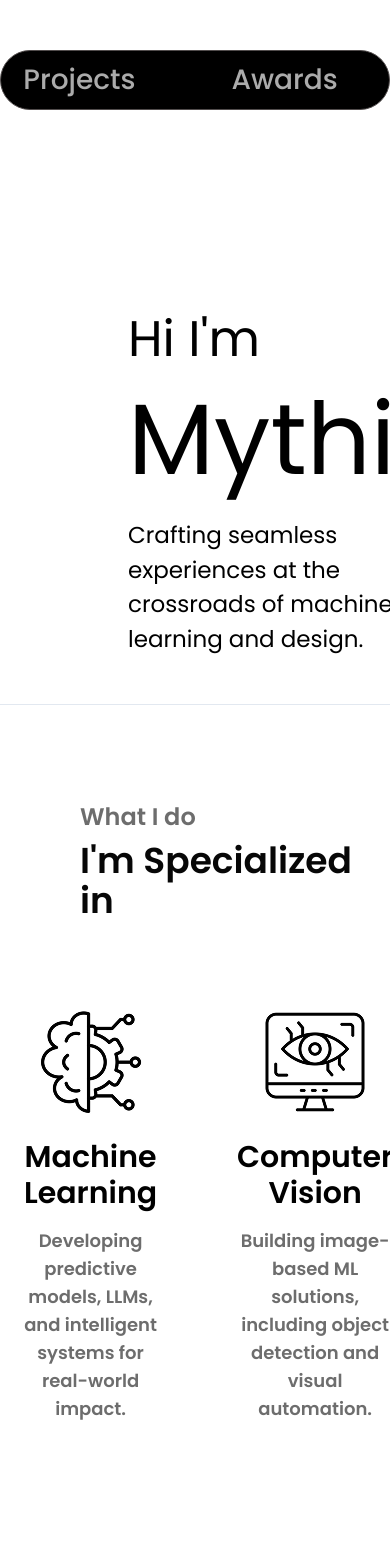
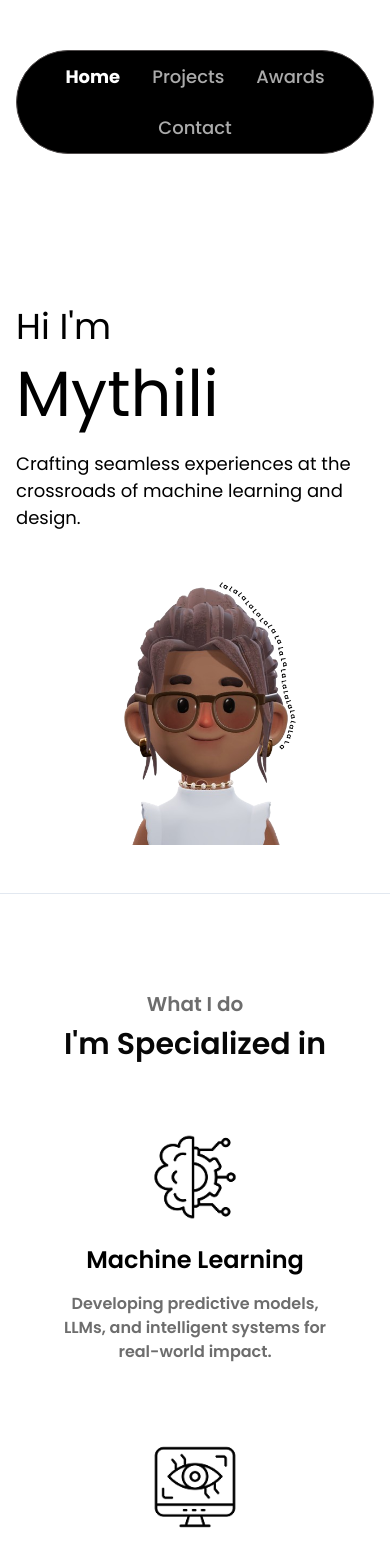
Before and after one commit to MythiliSoundhararaja/Portfolio, a React (Vite) app: page / in a window 390 px wide. Shown: the top 1557 px of the page. Built offline with nearby package versions, Linux system fonts and the light colour scheme.

Commit message:
Updated portfolio:Home page responsive

```diff
--- a/src/screens/Home/Home.tsx
+++ b/src/screens/Home/Home.tsx
@@ -51,19 +51,19 @@ export const Home = (): JSX.Element => {
   return (
     <div className="bg-white flex flex-row justify-center w-full">
       <div className="bg-white overflow-hidden w-full max-w-[1728px] relative">
-        {/* Hero Section */}
-        <section className="relative w-full max-w-[1554px] mx-auto pt-[50px]">
-          <div className="relative">
         {/* Navigation Bar */}
-            <div className="w-full max-w-[850px] h-[60px] mx-auto bg-black rounded-[60px] border border-solid border-[#524d4d] flex items-center justify-center px-6">
+        <nav className="w-full flex justify-center pt-[50px] px-4">
+          <div className="w-full max-w-[850px] h-auto md:h-[60px] bg-black rounded-[60px] border border-solid border-[#524d4d] flex flex-wrap md:flex-nowrap items-center justify-center px-4 sm:px-6">
             {navItems.map((item, index) => (
               <Link
+                key={index}
                 to={item.path}
-                  key={`nav-${index}`}
-                  className={`px-8 py-4 cursor-pointer ${index > 0 ? "ml-8" : ""}`}
+                className={`px-4 sm:px-6 md:px-8 py-3 cursor-pointer ${
+                  index > 0 ? "ml-0 md:ml-8" : ""
+                }`}
               >
                 <div
-                    className={`text-[28px] font-['Poppins',Helvetica] ${
+                  className={`text-[18px] sm:text-[22px] md:text-[28px] font-['Poppins',Helvetica] ${
                     item.active
                       ? "text-white font-bold"
                       : "text-[#ababab] font-medium"
@@ -74,30 +74,29 @@ export const Home = (): JSX.Element => {
               </Link>
             ))}
           </div>
+        </nav>
 
-            {/* Hero Content */}
-            <div className="flex mt-16">
-              <div className="flex-1 flex flex-col justify-center mt-32 ml-32">
-                <div className="font-['Poppins',Helvetica] font-normal text-black text-[50px]">
+        {/* Hero Section */}
+        <section className="relative w-full max-w-[1554px] mx-auto pt-[50px] px-4 md:px-8">
+          <div className="flex flex-col md:flex-row mt-16 md:mt-24">
+            <div className="flex-1 flex flex-col justify-center mt-8 md:mt-32 md:ml-32">
+              <div className="font-['Poppins',Helvetica] font-normal text-black text-[36px] sm:text-[50px]">
                 Hi I'm
               </div>
-                <div className="font-['Poppins',Helvetica] font-normal text-black text-[100px] leading-tight">
+              <div className="font-['Poppins',Helvetica] font-normal text-black text-[64px] sm:text-[100px] leading-tight">
                 Mythili
               </div>
-                <div className="max-w-[513px] font-['Poppins',Helvetica] font-normal text-black text-[23px] mt-4">
+              <div className="max-w-[513px] font-['Poppins',Helvetica] font-normal text-black text-[18px] sm:text-[23px] mt-4">
                 Crafting seamless experiences at the crossroads of machine
                 learning and design.
               </div>
             </div>
-              <div className="flex-1 relative">
-                <div className="flex justify-center items-center">
+            <div className="flex-1 relative flex justify-center items-center mt-8 md:mt-0">
               <img
-                    className="w-[440px] h-[440px] object-cover"
+                className="w-[260px] sm:w-[340px] md:w-[440px] h-auto object-cover"
                 alt="Mythili 3D Avatar"
                 src="/3d_main-removebg-preview.png"
               />
-                </div>
-              </div>
             </div>
           </div>
         </section>
@@ -105,29 +104,32 @@ export const Home = (): JSX.Element => {
         <Separator className="w-full h-px my-12" />
 
         {/* What I Do Section */}
-        <section className="w-full max-w-[1554px] mx-auto py-12">
-          <div className="mb-16 ml-20">
-            <h2 className="font-['Poppins',Helvetica] font-semibold text-[#6d6d6d] text-2xl text-left">
+        <section className="w-full max-w-[1554px] mx-auto py-12 px-4 md:px-8">
+          <div className="mb-12 sm:mb-16 ml-0 md:ml-20 text-center md:text-left">
+            <h2 className="font-['Poppins',Helvetica] font-semibold text-[#6d6d6d] text-xl sm:text-2xl">
               What I do
             </h2>
-            <h3 className="font-['Poppins',Helvetica] font-semibold text-[#070707] text-4xl text-left mt-2">
+            <h3 className="font-['Poppins',Helvetica] font-semibold text-[#070707] text-3xl sm:text-4xl mt-2">
               I'm Specialized in
             </h3>
           </div>
 
-          <div className="flex justify-between gap-8 mt-12">
+          <div className="flex flex-col md:flex-row justify-center md:justify-between items-center gap-8 mt-12">
             {specializations.map((spec, index) => (
-              <Card key={`spec-${index}`} className="border-none shadow-none">
+              <Card
+                key={`spec-${index}`}
+                className="border-none shadow-none w-full max-w-[340px]"
+              >
                 <CardContent className="flex flex-col items-center pt-6">
                   <img
-                    className="w-[106px] h-[106px] object-cover mb-6"
+                    className="w-[86px] sm:w-[106px] h-[86px] sm:h-[106px] object-cover mb-6"
                     alt={spec.title}
                     src={spec.imageSrc}
                   />
-                  <h4 className="font-['Poppins',Helvetica] font-semibold text-black text-3xl text-center mb-4">
+                  <h4 className="font-['Poppins',Helvetica] font-semibold text-black text-2xl sm:text-3xl text-center mb-4">
                     {spec.title}
                   </h4>
-                  <p className="font-['Poppins',Helvetica] font-semibold text-[#6d6d6d] text-lg text-center">
+                  <p className="font-['Poppins',Helvetica] font-semibold text-[#6d6d6d] text-base sm:text-lg text-center">
                     {spec.description}
                   </p>
                 </CardContent>
@@ -139,20 +141,20 @@ export const Home = (): JSX.Element => {
         <Separator className="w-full h-px my-12" />
 
         {/* About Me Section */}
-        <section className="relative w-full py-12">
-          <div className="max-w-[1554px] mx-auto flex">
-            <div className="flex-1 px-12 flex flex-col justify-center">
-              <h2 className="font-['Poppins',Helvetica] font-semibold text-[#6d6d6d] text-3xl mb-4">
+        <section className="relative w-full py-12 px-4 md:px-8">
+          <div className="max-w-[1554px] mx-auto flex flex-col md:flex-row items-center">
+            <div className="flex-1 px-0 md:px-12 flex flex-col justify-center mb-8 md:mb-0">
+              <h2 className="font-['Poppins',Helvetica] font-semibold text-[#6d6d6d] text-2xl md:text-3xl mb-4 text-center md:text-left">
                 About me
               </h2>
-              <h3 className="font-['Poppins',Helvetica] font-medium text-black text-4xl mb-8 flex items-center">
+              <h3 className="font-['Poppins',Helvetica] font-medium text-black text-3xl md:text-4xl mb-8 flex justify-center md:justify-start items-center">
                 ML Engine
                 <span className="opacity-[0.76] text-[#2f2f2f] inline-block transform scale-x-[-1]">
                   e
                 </span>
                 r & UI/UX Designer
               </h3>
-              <p className="font-['Poppins',Helvetica] font-normal text-black text-1.5xl max-w-[734px]">
+              <p className="font-['Poppins',Helvetica] font-normal text-black text-base sm:text-lg max-w-[734px] text-center md:text-left">
                 I'm Mythili, a Machine Learning Engineer and UI/UX Designer who
                 loves building human-centered solutions. I enjoy working at the
                 intersection of design and intelligence — making technology both
@@ -163,7 +165,7 @@ export const Home = (): JSX.Element => {
 
             <div className="flex-1 flex items-center justify-center">
               <img
-                className="w-[400px] h-[600px] object-cover"
+                className="w-[280px] sm:w-[350px] md:w-[400px] h-auto object-cover"
                 alt="Mythili portrait"
                 src="/3d_me_2-removebg-preview.png"
               />
@@ -182,10 +184,10 @@ export const Home = (): JSX.Element => {
               {[...techStack, ...techStack].map((tech, index) => (
                 <div
                   key={`tech-${index}`}
-                  className="inline-flex items-center justify-center w-[90px] h-[65px] bg-[linear-gradient(180deg,rgba(217,217,217,1)_0%,rgba(96,95,95,1)_100%)] rounded-2xl shadow-md"
+                  className="inline-flex items-center justify-center w-[80px] sm:w-[90px] h-[60px] sm:h-[65px] bg-[linear-gradient(180deg,rgba(217,217,217,1)_0%,rgba(96,95,95,1)_100%)] rounded-2xl shadow-md"
                 >
                   <img
-                    className="w-[40px] h-[40px] object-contain"
+                    className="w-[35px] sm:w-[40px] h-[35px] sm:h-[40px] object-contain"
                     alt={tech.alt}
                     src={tech.src}
                   />
@@ -222,7 +224,7 @@ export const Home = (): JSX.Element => {
               src="/copyright.png"
             />
             <span className="font-['Poppins',Helvetica] font-light text-white text-sm">
-              © 2025 Mythili. All rights reserved.
+              © 2025 Mythili Soundhararajan. All rights reserved.
             </span>
           </div>
         </footer>
```
Lines whose indentation alone changed are shown as unchanged.
